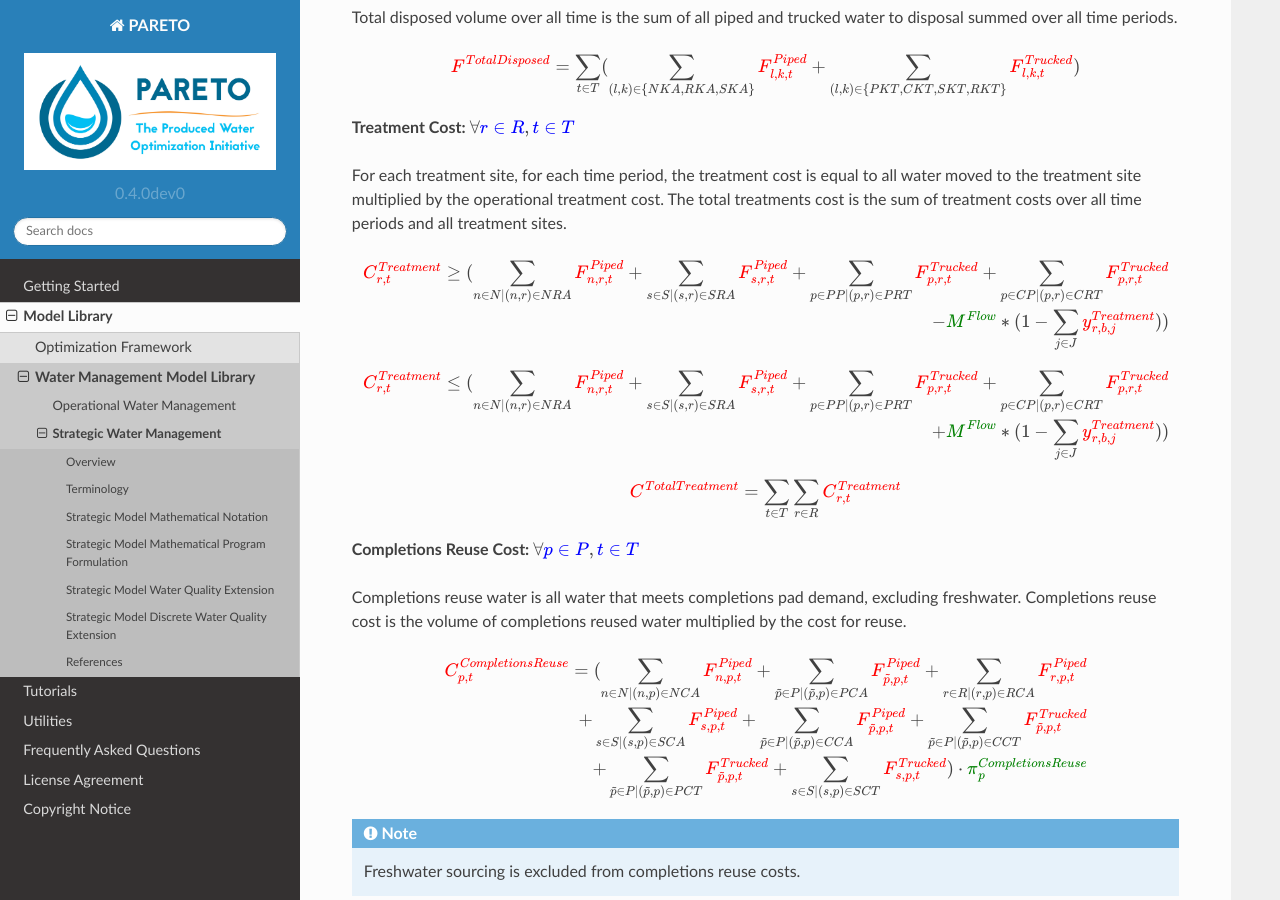
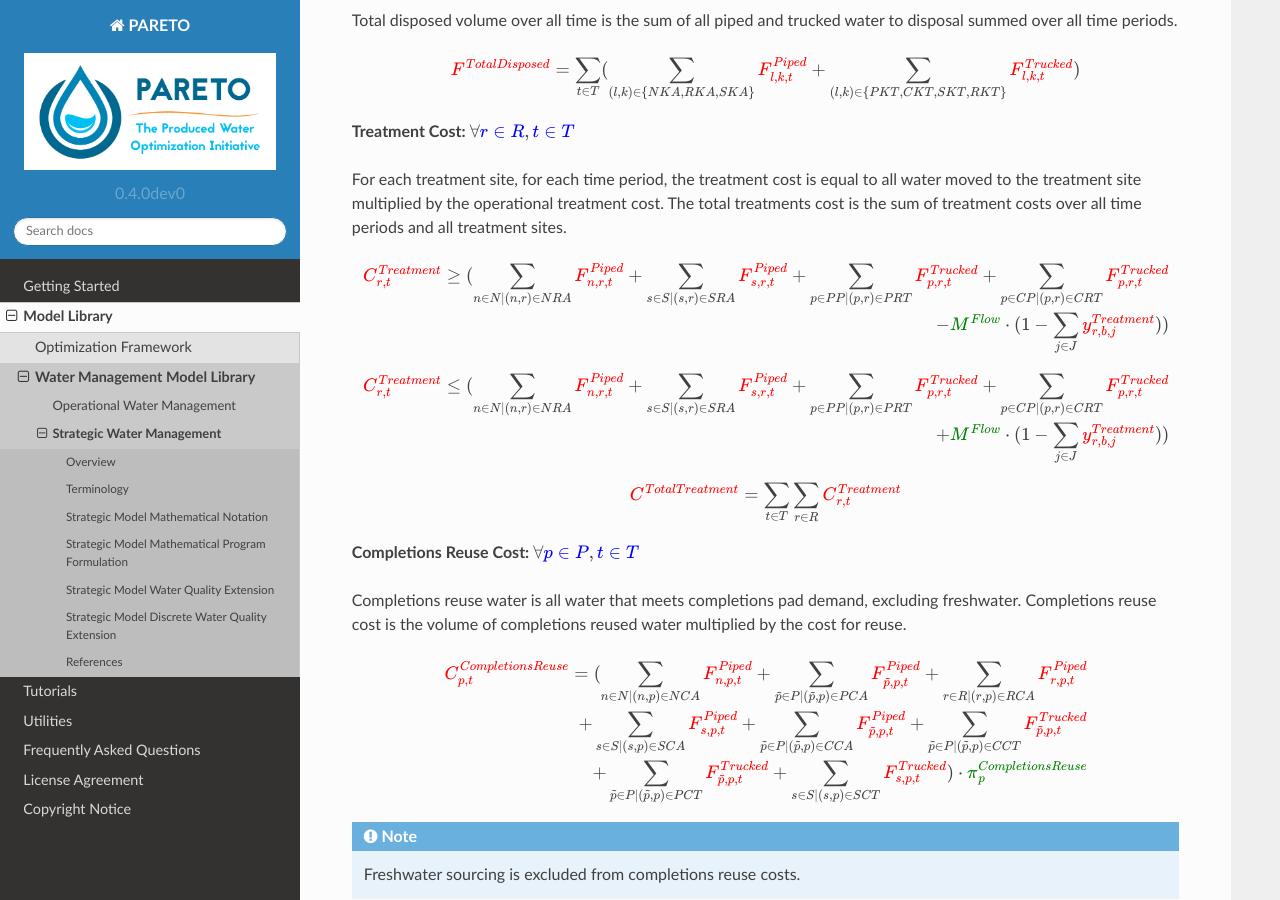
Before and after one commit to project-pareto/project-pareto, a Sphinx documentation site: the page built from docs/model_library/strategic_water_management/index.rst, in a window 1280 px wide and 900 px high, scrolled down 18878 px. Built offline with Sphinx 7.4.7 and the Read the Docs theme 2.0.0, drawn with Linux system fonts in a browser that asks for light colours; some of the changed text lies outside the part shown.

Commit message:
fix documentation render errors

```diff
--- a/docs/model_library/strategic_water_management/index.rst
+++ b/docs/model_library/strategic_water_management/index.rst
@@ -834,9 +834,9 @@
 
 .. math::
 
-    \sum_{b \in B}
-        \textcolor{green}{\sigma_{r,b}^{Treatment}} \cdot \textcolor{red}{y_{r,b,j}^{Treatment}
-        + \sum_{j \in J}\textcolor{green}{\delta_{b, j}^{Treatment}} \cdot \textcolor{red}{y_{r,b,j}^{Treatment}}
+    \sum_{b \in B}\sum_{j \in J}
+        (\textcolor{green}{\sigma_{r,b}^{Treatment}} \cdot \textcolor{red}{y_{r,b,j}^{Treatment}}
+        + \textcolor{green}{\delta_{b, j}^{Treatment}} \cdot \textcolor{red}{y_{r,b,j}^{Treatment}})
         = \textcolor{red}{T_{r}^{Capacity}}
 
 
@@ -987,7 +987,7 @@
         + \sum_{p \in CP | (p, r) \in CRT}\textcolor{red}{F_{p,r,t}^{Trucked}}
 
         - \textcolor{green}{M^{Flow}}
-        * (1 - \sum_{j \in J}\textcolor{red}{y_{r,b,j}^{Treatment}}))
+        \cdot (1 - \sum_{j \in J}\textcolor{red}{y_{r,b,j}^{Treatment}}))
 
 .. math::
 
@@ -998,7 +998,7 @@
         + \sum_{p \in CP | (p, r) \in CRT}\textcolor{red}{F_{p,r,t}^{Trucked}}
 
         + \textcolor{green}{M^{Flow}}
-        * (1 - \sum_{j \in J}\textcolor{red}{y_{r,b,j}^{Treatment}}))
+        \cdot (1 - \sum_{j \in J}\textcolor{red}{y_{r,b,j}^{Treatment}}))
 
 .. math::
     \textcolor{red}{C^{TotalTreatment}} = \sum_{t \in T}\sum_{r \in R}\textcolor{red}{C_{r,t}^{Treatment}}
```
Also changed, not shown: other parts of docs/model_library/strategic_water_management/index.rst (+5 -5 lines).
